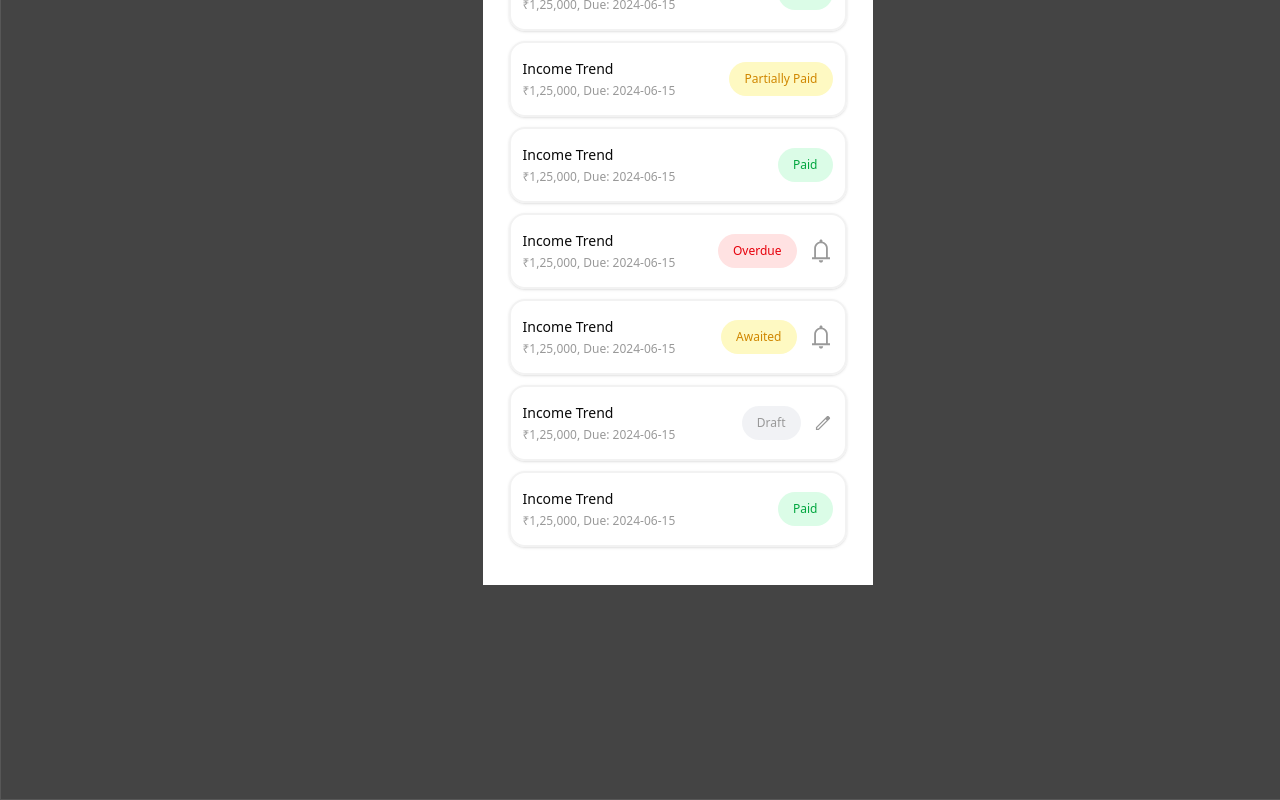
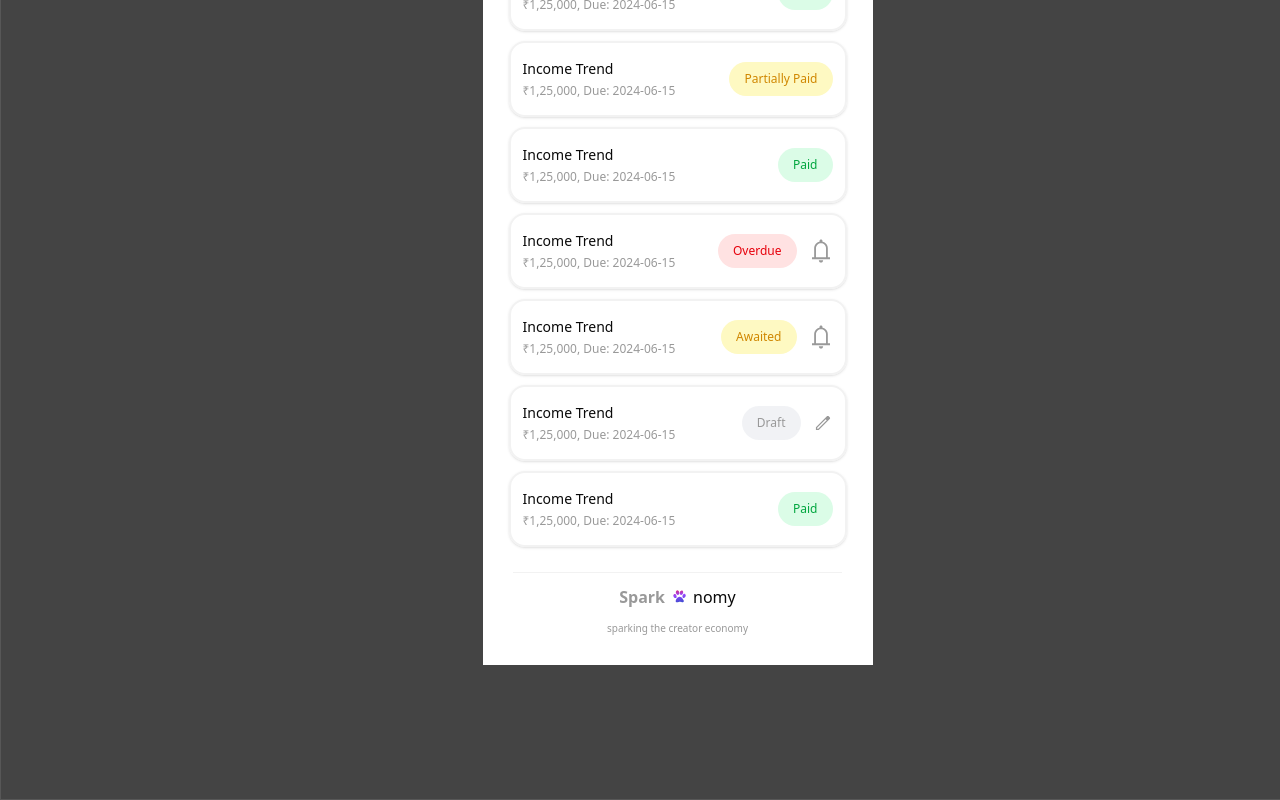
Before and after one commit to ay690/Sparknomy_assignment, a React (Vite) app: page / in a window 1280 px wide. Shown: the part 1925-2725 px from the top of the page. Built offline with nearby package versions, Linux system fonts and the light colour scheme.

Commit message:
UI: Footer

```diff
--- /dev/null
+++ b/src/components/dashboard/Footer/Footer.tsx
@@ -0,0 +1,24 @@
+import React from "react";
+import Logo from "../../../assets/footer.svg";
+import separatorIcon from "../../../assets/separator.svg";
+
+export const Footer: React.FC = () => {
+  return (
+    <div className="flex flex-col w-[329px] mt-16 items-center gap-3 absolute top-[2150px] left-[30px]">
+      <img
+        className="w-full h-px object-cover"
+        alt="Divider line"
+        src={separatorIcon}
+      />
+
+      <div className="inline-flex items-center justify-center gap-1">
+        <h1 className="text-[#999999] font-bold">Spark</h1>
+        <img className="w-[20px] h-3.5" alt="Company logo" src={Logo} />
+        <h1 className="font-light">nomy</h1>
+      </div>
+      <div className="text-[#999999] text-[10px] text-center leading-[14px]">
+        sparking the creator economy
+      </div>
+    </div>
+  );
+};
--- a/src/screens/AssignmentScreen/AssignmentScreen.tsx
+++ b/src/screens/AssignmentScreen/AssignmentScreen.tsx
@@ -8,6 +8,7 @@ import { EarningsSection } from "../../components/dashboard/EarningsCard/Earning
 import { IncomeChart } from "../../components/dashboard/IncomeChart/IncomeChart";
 import { TimePeriodSelector } from "../../components/dashboard/TimePeriodSelector/TimePeriodSelector";
 import { InvoiceList } from "../../components/dashboard/InvoiceList/InvoiceList";
+import { Footer } from "../../components/dashboard/Footer/Footer";
 
 const DashboardContent: React.FC = () => {
   return (
@@ -20,7 +21,7 @@ const DashboardContent: React.FC = () => {
             <div className="absolute w-[390px] h-[905px] top-0 left-0 bg-white/20" />
 
             {/* Main content area */}
-            <div className="absolute w-[390px] h-[2120px] top-[107px] left-0 bg-white rounded-[46px_46px_0px_0px]" />
+            <div className="absolute w-[390px] h-[2200px] top-[107px] left-0 bg-white rounded-[46px_46px_0px_0px]" />
 
             {/* Content sections */}
             <div className="flex flex-col w-[377px] items-center gap-6 absolute top-[129px] left-1.5">
@@ -40,6 +41,7 @@ const DashboardContent: React.FC = () => {
                <InvoiceList />
               </div>
             </div>
+         <Footer />
           </div>
         </div>
       </div>
```
